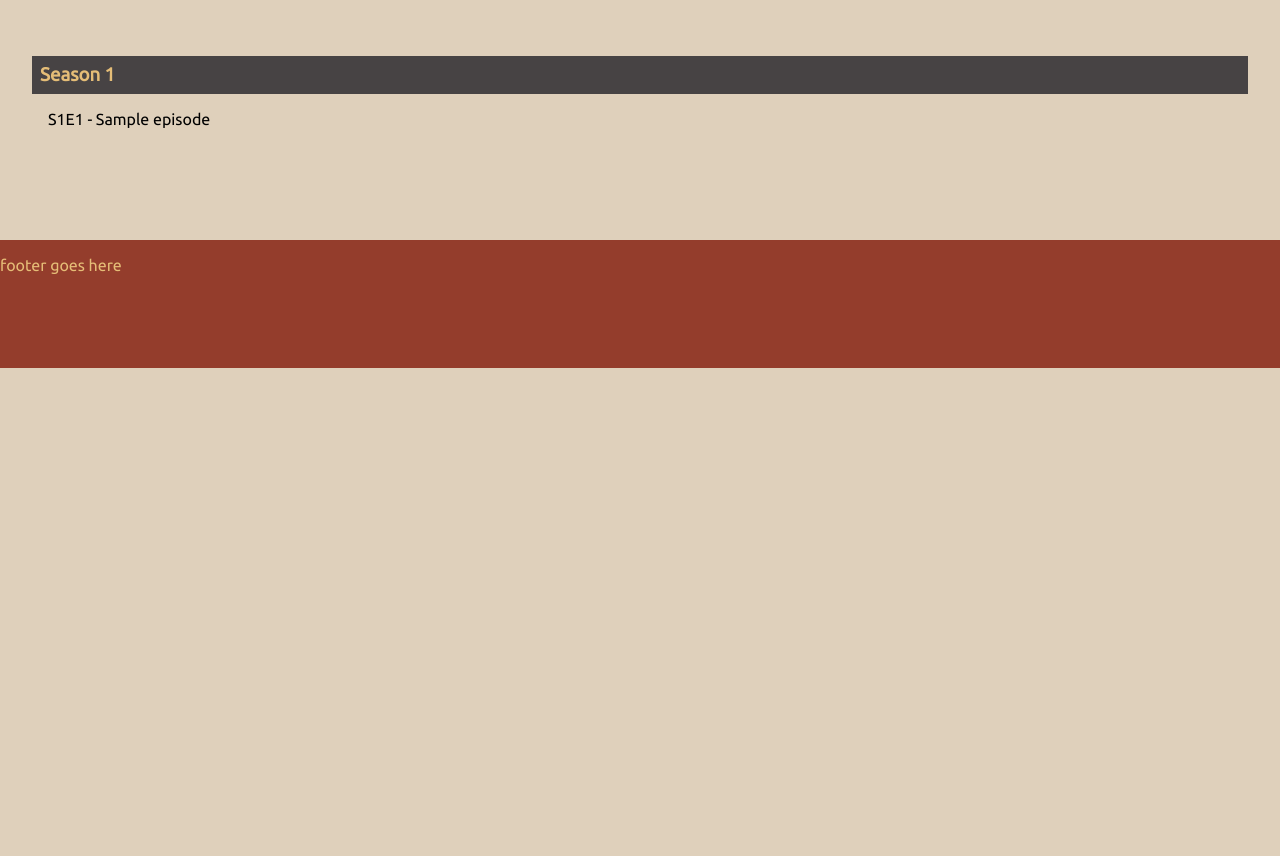
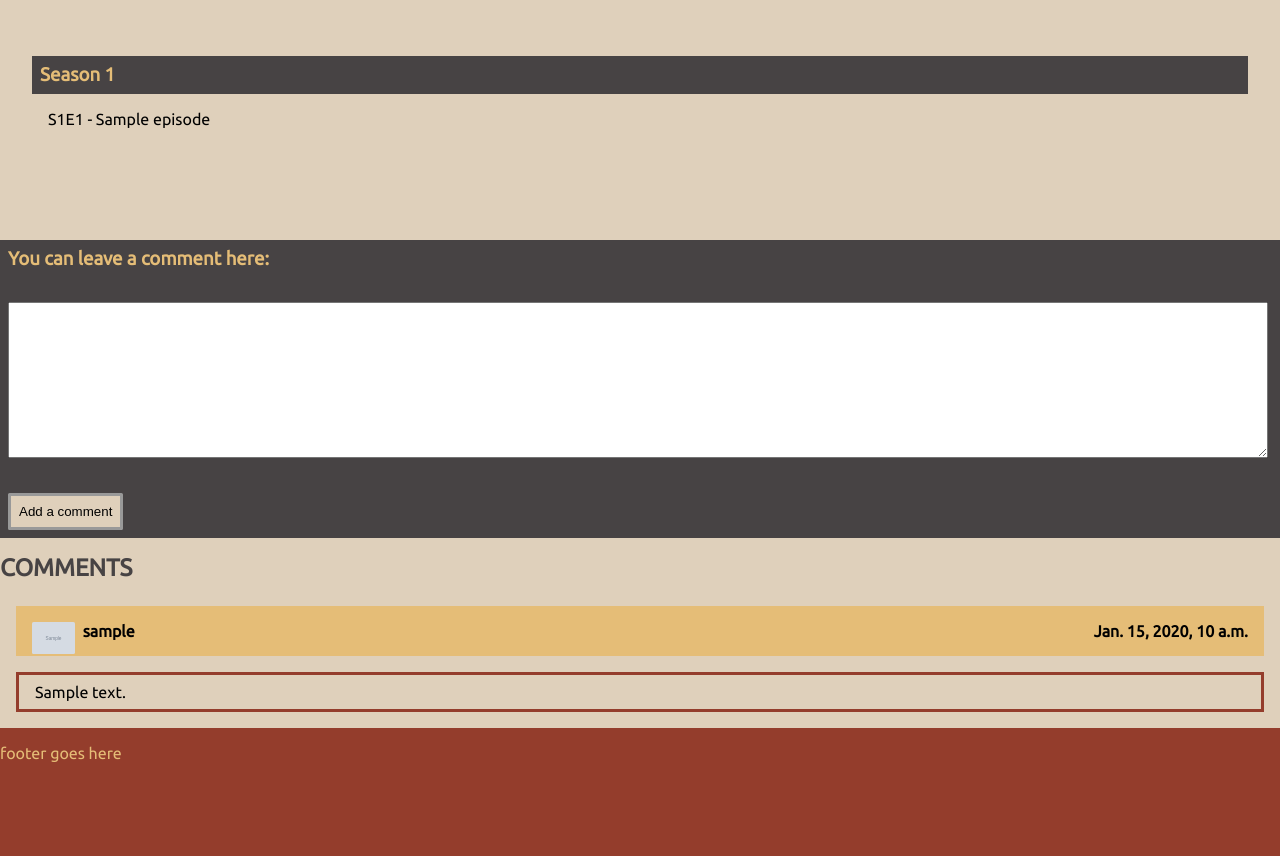
Before and after one commit to eidgabriele/movie_database, a Django app: page /media_list/1/ in a window 1280 px wide. Shown: the part 1173-2029 px from the top of the page. Before the commit the page ends 1541 px from the top, so only its background shows below. Run offline with Django 4.2, Linux system fonts and the light colour scheme; a user stored in the database is signed in; tables that the repository leaves empty hold one stand-in row (values such as "Sample post"); grey boxes marked "Sample" are stand-in pictures.

Commit message:
comments model, form, display in media template

```diff
--- a/movie_database/movie_app/admin.py
+++ b/movie_database/movie_app/admin.py
@@ -56,6 +56,8 @@ class SeasonAdmin(admin.ModelAdmin):
 class EpisodeAdmin(admin.ModelAdmin):
     list_display = ('number', 'name', 'season', )
 
+class MediaCommentAdmin(admin.ModelAdmin):
+    list_display = ('media', 'comment_author', 'created_at',)
 
 admin.site.register(models.Person, PersonAdmin)
 admin.site.register(models.Role, RoleAdmin)
@@ -68,3 +70,4 @@ admin.site.register(models.CastCrew, CastCrewAdmin)
 admin.site.register(models.Season, SeasonAdmin)
 admin.site.register(models.Episode, EpisodeAdmin)
 admin.site.register(models.Watchlist)
+admin.site.register(models.MediaComment, MediaCommentAdmin)
--- a/movie_database/movie_app/forms.py
+++ b/movie_database/movie_app/forms.py
@@ -1,5 +1,5 @@
 from django import forms
-from . models import Watchlist
+from . models import Watchlist, MediaComment
 from django.utils.timezone import datetime, timedelta
 
 
@@ -11,3 +11,16 @@ class WatchlistForm(forms.ModelForm):
             'list_owner': forms.HiddenInput(),
             'media': forms.HiddenInput(),
         }
+
+class MediaCommentForm(forms.ModelForm):
+    def is_valid(self) -> bool:
+        valid = super().is_valid()
+        return valid
+
+    class Meta:
+        model = MediaComment
+        fields = ('comment', 'media', 'comment_author', )
+        widgets = {
+            'media' : forms.HiddenInput(),
+            'comment_author' : forms.HiddenInput(),
+        }
--- a/movie_database/movie_app/models.py
+++ b/movie_database/movie_app/models.py
@@ -142,6 +142,10 @@ class Watchlist(models.Model):
     def __str__(self) -> str:
         return f"{self.media.name}, {self.list_owner}"
 
+    class Meta:
+        verbose_name = _('watchlist')
+        verbose_name_plural = _('watchlists')
+
 
 class CastCrew(models.Model):
     role = models.ForeignKey(Role,
@@ -165,7 +169,6 @@ class CastCrew(models.Model):
 
     class Meta:
         verbose_name = _('cast_crew')
-        verbose_name_plural = _('cast_crew')
 
 class Season(models.Model):
     media = models.ForeignKey(Media,
@@ -205,3 +208,16 @@ class Episode(models.Model):
     class Meta:
         verbose_name = _('episode')
         verbose_name_plural = _('episodes')
+
+
+class MediaComment(models.Model):
+    media = models.ForeignKey(Media, verbose_name=_("media"), on_delete=models.CASCADE, related_name='comments')
+    comment_author = models.ForeignKey(get_user_model(), verbose_name=_("comment author"), on_delete=models.CASCADE, related_name='comments')
+    created_at = models.DateTimeField(_("created at"), auto_now_add=True)
+    comment = models.TextField(_("comment"), max_length=10000)
+
+    def __str__(self):
+        return f"{self.comment_author} on {self.media} at {self.created_at}"
+
+    class Meta:
+        ordering = ['-created_at',]
--- a/movie_database/movie_app/static/movie_app/css/base.css
+++ b/movie_database/movie_app/static/movie_app/css/base.css
@@ -80,7 +80,9 @@ header a:hover {
     min-width: 480px;
     margin: 0 auto;
 }
-
+.photo-size {
+    max-width: 20rem;
+}
 .media-details-container {
     display: flex;
     margin: 3rem 0rem 5rem 0rem;
@@ -100,9 +102,43 @@ header a:hover {
 .series {
     margin: 0rem 1rem 5rem;
 }
-/* .series ul {
-    display: s;
-} */
+
+.media-comment h4 img {
+    max-height: 2rem;
+    float: left;
+    margin-right: 0.5rem;
+    border-radius: 0.1rem;
+}
+
+.media-comment p {
+
+    border: 3px solid #943D2C;
+    padding: 0.5rem 1rem;
+    margin: 0rem 1rem 1rem 1rem;
+}
+
+.media-comment h4 {
+    background-color: #E5BD77;
+    display: block;
+    padding: 1rem 1rem;
+    margin: 1rem;
+}
+.comment-form label {
+    display: none;
+}
+.comment-form {
+    background-color:#474344;
+}
+.comment-form textarea {
+    margin: 0.5rem;
+    width: 98%;
+}
+
+
+.float-right {
+    float: right;
+}
+
 footer {
     background-color: #943D2C;
     color: #E5BD77;
--- a/movie_database/movie_app/templates/movie_app/media.html
+++ b/movie_database/movie_app/templates/movie_app/media.html
@@ -2,7 +2,6 @@
 {% load static %}
 {% block title %} {{object}} {{ block.super }} {% endblock title %}
 {% block content %}
-{% comment %} <h1>{{object}} </h1> {% endcomment %}
     <div class="media-details-container">
         <div class="media-details">
             {% if object.poster %}
@@ -77,4 +76,27 @@
             </ul>
         {% endif %}
     </div>
+    {% if user.is_authenticated %}
+    <div class="comment-form">
+        <h3>You can leave a comment here:</h3>
+        <form action="" method="post">
+            {% csrf_token %}
+            {{ form.as_p }}
+            <button class="button" type="submit"> Add a comment </button>
+        </form>
+    </div>
+    {% endif %}
+    {% if object.comments.count %}
+    <h2> COMMENTS </h2>
+        {% for comment in object.comments.all%}
+            <div class="media-comment">
+                <h4> {% if comment.comment_author.profile.photo %}
+                    <img src="{{ comment.comment_author.profile.photo.url}}">
+                    {% endif %}
+                {{ comment.comment_author }}
+                    <span class="float-right"> {{ comment.created_at }}</span></h4>
+                <p>{{ comment.comment }} </p>
+            </div>
+        {% endfor %}
+    {% endif %}
 {% endblock content %}
--- a/movie_database/movie_app/templates/movie_app/person.html
+++ b/movie_database/movie_app/templates/movie_app/person.html
@@ -4,7 +4,7 @@
 {% block content %}
 
     <div class="media-details-container">
-        <div class="media-details">
+        <div class="media-details photo-size">
             {% if person.photo %}
               <img src="{{ person.photo.url }}">
             {% else %}
--- a/movie_database/movie_app/views.py
+++ b/movie_database/movie_app/views.py
@@ -6,7 +6,8 @@ from django.contrib import messages
 from . models import Media, Person, Company, Genre, Watchlist
 from django.views.generic.edit import FormMixin
 from django.db.models import Q
-from . forms import WatchlistForm
+from . forms import WatchlistForm, MediaCommentForm
+from django.utils.translation import gettext_lazy as _
 
 def index(request):
     return render(request,'movie_app/home_page.html')
@@ -46,12 +47,35 @@ class MediaListView(ListView):
         return  context
 
 
-class MediaDetailView(DetailView):
+class MediaDetailView(FormMixin, DetailView):
     model = Media
     template_name = 'movie_app/media.html'
+    form_class = MediaCommentForm
 
     def get_success_url(self):
         return reverse('media', kwargs={'pk' : self.get_object().id})
+
+    def post(self, *args, **kwargs):
+        self.object = self.get_object()
+        form = self.get_form()
+        if form.is_valid():
+            return self.form_valid(form)
+        else:
+            messages.error(self.request, _("Please don't spam!"))
+            return self.form_valid(form)
+
+    def get_initial(self):
+        return {
+            'media' : self.get_object(),
+            'comment_author' : self.request.user,
+        }
+
+    def form_valid(self, form):
+        form.instance.media = self.get_object()
+        form.instance.comment_author = self.request.user
+        form.save()
+        messages.success(self.request, _('Your comment has been posted!'))
+        return super().form_valid(form)
 
     def get_context_data(self, **kwargs):
         context = super().get_context_data(**kwargs)
@@ -122,21 +146,3 @@ class WatchlistDeleteView(LoginRequiredMixin, UserPassesTestMixin, DeleteView):
         watchlist_entry = self.get_object()
         messages.success(self.request, f'{watchlist_entry.media.name} was removed from your watchlist.')
         return super().form_valid(form)
-
-
-# class SearchResultsView(ListView):
-#     template_name = 'movie_app/search_results.html'
-#     paginate_by = 20
-
-#     def get_queryset(self):
-#         queryset = super().get_queryset()
-#         search = self.request.GET.get('search')
-#         if search:
-
-#             media_results = Media.objects.filter(Q(name__icontains=search))
-#             person_results = Person.objects.filter(Q(first_name__icontains=search)|
-#                             Q(last_name__icontains=search))
-#             company_results = Company.objects.filter(name__icontains=search)
-
-#         queryset = chain(media_results, person_results, company_results)
-#         return queryset
```
Also changed, not shown: movie_database/movie_app/migrations/0011_alter_castcrew_options_alter_watchlist_options_and_more.py (added), movie_database/movie_app/migrations/0012_rename_model_mediacomment_media.py (added).
